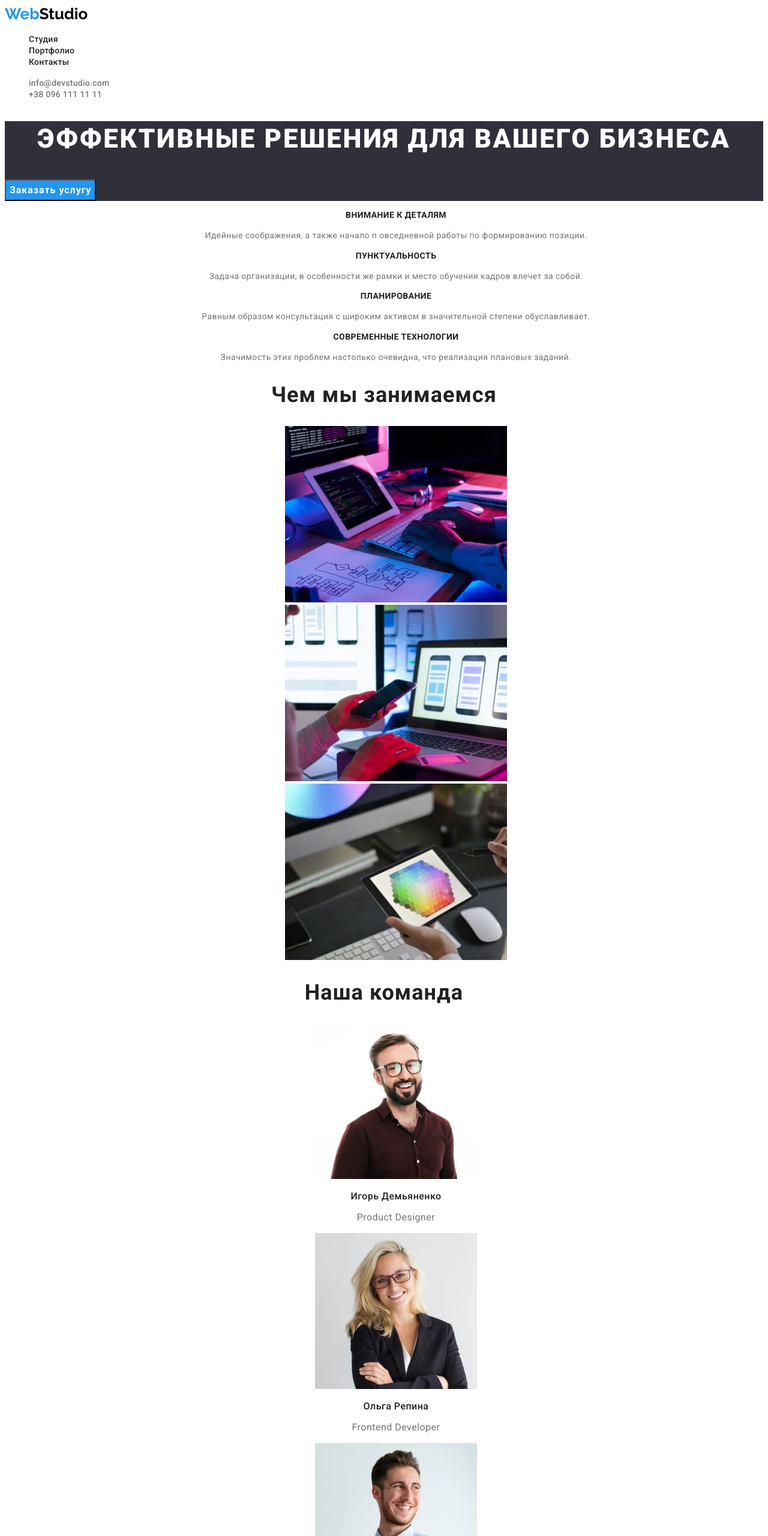
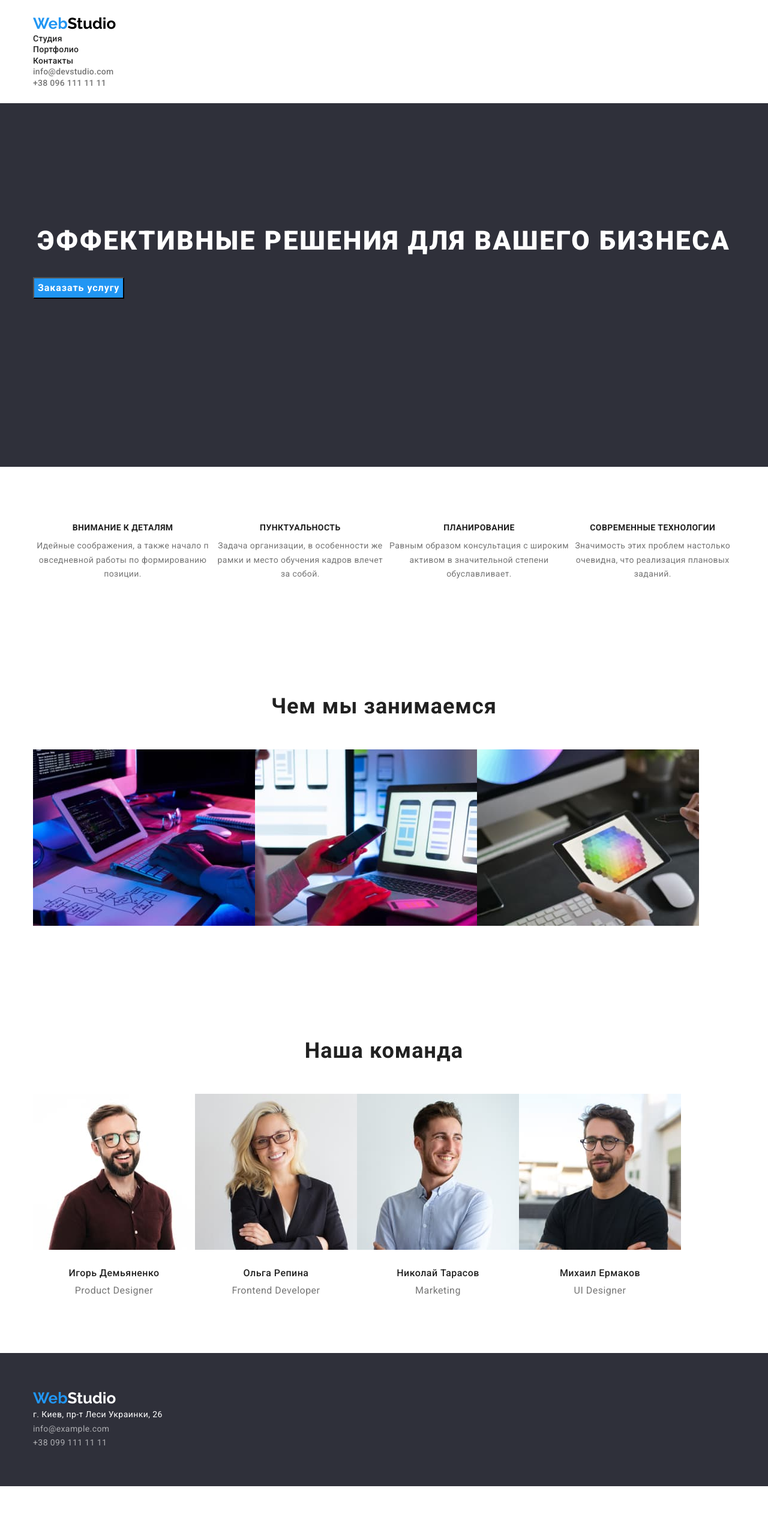
Before and after one commit to OleksandrMyk/goit-markup-hw-03, a plain HTML site: page index.html in a window 1280 px wide. Shown: the top 2560 px of the page at 60% size. After the commit the page ends 2477 px from the top, so only its background shows below. Drawn offline with nearby package versions, Linux system fonts and the light colour scheme.

Commit message:
hw3-correction-css

```diff
--- /dev/null
+++ b/css/reset.css
@@ -0,0 +1,22 @@
+p,
+h1,
+h2,
+h3,
+h4,
+h5,
+h6 {
+    margin: 0;
+}
+
+ul {
+    margin: 0;
+    padding: 0;
+}
+
+button {
+    cursor: pointer;
+}
+
+img {
+    display: block;
+}
--- a/css/style.css
+++ b/css/style.css
@@ -1,3 +1,7 @@
+* {
+    box-sizing: border-box;
+}
+
 :root {
     --accent-color: #2196f3;
 }
@@ -23,13 +27,25 @@ body {
     list-style: none;
 }
 
+.conteiner {
+    width: 1200px;
+    padding-left: 15px;
+    padding-right: 15px;
+    margin: 0 auto;
+}
+
 /* header section */
 
 .header {
+    padding-top: 24px;
+    padding-bottom: 25px;
     background: #ffffff;
 }
 
 .header-item {
+}
+
+.header-list {
 }
 
 .header-item-mail-tel {
@@ -92,6 +108,8 @@ body {
 /* hero section */
 
 .hero {
+    padding-top: 200px;
+    padding-bottom: 280px;
     text-align: center;
     background: #2f303a;
 }
@@ -104,6 +122,7 @@ body {
     letter-spacing: 0.06em;
     text-transform: uppercase;
     color: #ffffff;
+    margin-bottom: 30px;
 }
 
 .hero-btn {
@@ -128,10 +147,13 @@ body {
 /* about section */
 
 .about {
+    padding-top: 94px;
+    padding-bottom: 94px;
     background-color: #ffffff;
 }
 
 .about-list {
+    display: flex;
     text-align: center;
 }
 
@@ -144,6 +166,7 @@ body {
     line-height: 1.14;
     letter-spacing: 0.03em;
     color: #212121;
+    margin-bottom: 10px;
 }
 
 .about-after-title {
@@ -156,6 +179,8 @@ body {
 /* --- work-section --- */
 
 .work-section {
+    padding-top: 94px;
+    padding-bottom: 94px;
 }
 .work-title {
     font-size: 36px;
@@ -163,15 +188,19 @@ body {
     text-align: center;
     letter-spacing: 0.03em;
     color: #212121;
+    margin-bottom: 50px;
 }
 
 .work-list {
+    display: flex;
     text-align: center;
 }
 
 /* --- personal-section --- */
 
 .personal {
+    padding-top: 94px;
+    padding-bottom: 94px;
     background-color: #ffffff;
 }
 
@@ -181,9 +210,11 @@ body {
     text-align: center;
     letter-spacing: 0.03em;
     color: #212121;
+    margin-bottom: 50px;
 }
 
 .personal-list {
+    display: flex;
     text-align: center;
 }
 
@@ -197,6 +228,8 @@ body {
     text-align: center;
     letter-spacing: 0.03em;
     color: #212121;
+    margin-top: 30px;
+    margin-bottom: 10px;
 }
 
 .personal-after-title {
@@ -214,6 +247,8 @@ body {
 }
 
 .footer-section {
+    padding-top: 60px;
+    padding-bottom: 60px;
     background: #2f303a;
 }
 
@@ -230,6 +265,8 @@ body {
     line-height: 1.71;
     letter-spacing: 0.03em;
     color: #ffffff;
+    margin-top: 20px;
+    margin-bottom: 9px;
 }
 
 .footer-item-mail-tel {
@@ -239,6 +276,7 @@ body {
     line-height: 1.71;
     letter-spacing: 0.03em;
     color: rgba(255, 255, 255, 0.6);
+    margin-bottom: 9px;
 }
 
 /* --- menu-section 2 stor --- */
@@ -270,6 +308,12 @@ body {
     background-color: #2196f3;
 }
 
+.menu-btn-list {
+    display: inline-flex;
+    margin-top: 94px;
+    margin-bottom: 34px;
+}
+
 .btn-list:hover,
 .btn-list:focus {
     color: #ffffff;
@@ -280,6 +324,17 @@ body {
 }
 
 .menu-section {
+    display: inline-block;
+    margin-top: 34px;
+    margin-bottom: 94px;
+    text-align: center;
+}
+
+.menu-section:hover,
+.menu-section:focus {
+    -webkit-transform: scale(1.2);
+    -ms-transform: scale(1.2);
+    transform: scale(1.2);
 }
 
 .menu-title {
@@ -288,6 +343,8 @@ body {
     line-height: 2;
     letter-spacing: 0.06em;
     color: #212121;
+    margin-top: 20px;
+    margin-bottom: 4px;
 }
 
 .menu-after-title {
--- a/index.html
+++ b/index.html
@@ -11,11 +11,16 @@
     <link
         href="https://fonts.googleapis.com/css2?family=Raleway:wght@700&family=Roboto:wght@400;500;700;900&display=swap"
         rel="stylesheet">
+    <link rel="stylesheet" href="https://cdnjs.cloudflare.com/ajax/libs/modern-normalize/1.1.0/modern-normalize.min.css"
+        integrity="sha512-wpPYUAdjBVSE4KJnH1VR1HeZfpl1ub8YT/NKx4PuQ5NmX2tKuGu6U/JRp5y+Y8XG2tV+wKQpNHVUX03MfMFn9Q=="
+        crossorigin="anonymous" referrerpolicy="no-referrer" />
+    <link rel="stylesheet" href="./css/reset.css">
     <link rel="stylesheet" href="./css/style.css">
 </head>
 
 <body>
     <header class="header">
+        <div class="conteiner">
         <nav class="navigation">
             <a class="logo" href="#">Web<span class="logo-header">Studio</span></a>
             <ul class="navigation-list list">
@@ -29,13 +34,17 @@
             </li>
             <li class="header-item"><a href="tel:+380961111111" class="header-item-mail-tel">+38 096 111 11 11</a></li>
         </ul>
+        </div>
     </header>
     <main>
         <section class="hero">
+            <div class="conteiner">
             <h1 class="title">Эффективные решения для вашего бизнеса</h1>
             <button type="button" class="hero-btn">Заказать услугу</button>
+            </div>
         </section>
         <section class="about">
+            <div class="conteiner">
             <h2 class="visually-hidden">Блок колонки</h2>
             <ul class="about-list list">
                 <li class="about-item">
@@ -59,16 +68,20 @@
                         заданий.</p>
                 </li>
             </ul>
+            </div>
         </section>
         <section class="work-section">
+            <div class="conteiner">
             <h2 class="work-title">Чем мы занимаемся</h2>
             <ul class="work-list list">
                 <li><img src="./images/work-img-1.jpg" alt="людина працює за планшетом" width="370" height="294"></li>
                 <li><img src="./images/work-img-2.jpg" alt="людина працює за компютером та телефоном" width="370" height="294"></li>
                 <li><img src="./images/work-img-3.jpg" alt="людина працює за планшетом" width="370" height="294"></li>
             </ul>
+            </div>
         </section>
         <section class="personal">
+            <div class="conteiner">
             <h2 class="personal-title">Наша команда</h2>
             <ul class="personal-list list">
                 <li class="-personal-section-item">
@@ -92,9 +105,11 @@
                     <p class="personal-after-title">UI Designer</p>
                 </li>
             </ul>
+            </div>
         </section>
     </main>
     <footer class="footer-section">
+        <div class="conteiner">
         <a class="logo" href="">Web<span class="logo-footer">Studio</span></a>
         <address class="address">
             <ul class="footer-link list">
@@ -104,6 +119,7 @@
                 <li class="footer-item"><a href="tel:+380991111111" class="footer-item-mail-tel">+38 099 111 11 11</a></li>
             </ul>
         </address>
+        </div>
     </footer>
 </body>
 
```
Also changed, not shown: portfolio.html (+20 -6 lines).
